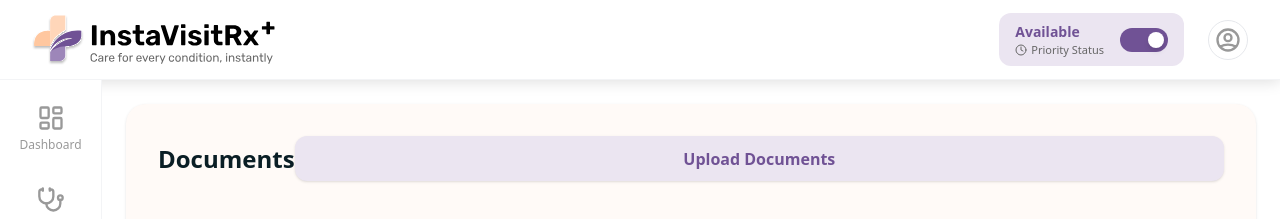
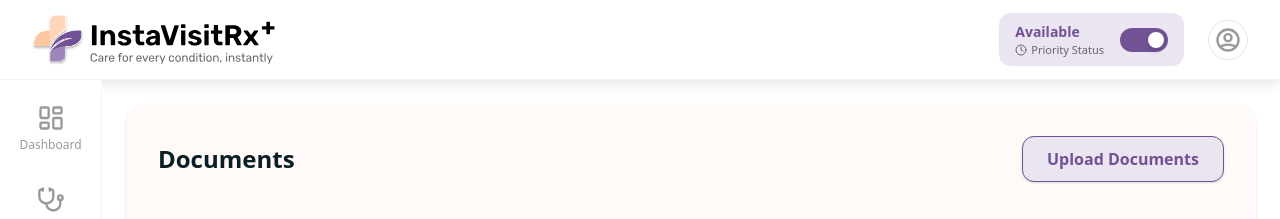
Before and after one commit to Umar-Ali-Dev/Telemed, a React (Vite) app: page /admin/management/docs in a window 1280 px wide. Shown: the top 219 px of the page. Built offline with nearby package versions, Linux system fonts and the light colour scheme.

Commit message:
fixed dashboard button issue

```diff
--- a/src/pages/admin/management/DocumentHandling.tsx
+++ b/src/pages/admin/management/DocumentHandling.tsx
@@ -49,7 +49,10 @@ const DocumentHandling = () => {
           label="Upload Documents"
           bgColor="bg-[#EBE5F1]"
           textColor="text-[#705295]"
-          className="font-bold border-none px-6 py-2.5 rounded-xl shadow-sm hover:bg-[#d8cce4] transition-colors"
+          height="h-auto"
+          rounded="rounded-xl"
+          width="w-auto"
+          className="font-bold border border-[#705295] px-6 py-2.5 shadow-sm hover:opacity-90 transition-all"
           onClick={() => setIsModalOpen(true)}
         />
       </div>
```
